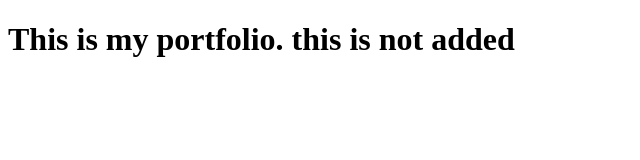
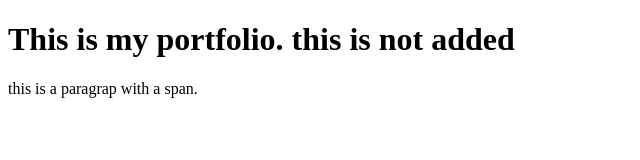
Before and after one commit to withsaqib/withsaqib.github.io, a plain HTML site: page index.html in a window 1280 px wide. Shown: the whole page, without its empty margins (0-640 px from the left). Drawn offline with Linux system fonts and the light colour scheme.

Commit message:
Index modified

```diff
--- a/index.html
+++ b/index.html
@@ -8,5 +8,8 @@
 </head>
 <body>
     <h1>This is my portfolio. this is not added</h1>
+    <div class="wrapper">
+      <p>this is a paragrap with a <span>span.</span></p>
+    </div>
 </body>
 </html>
```
